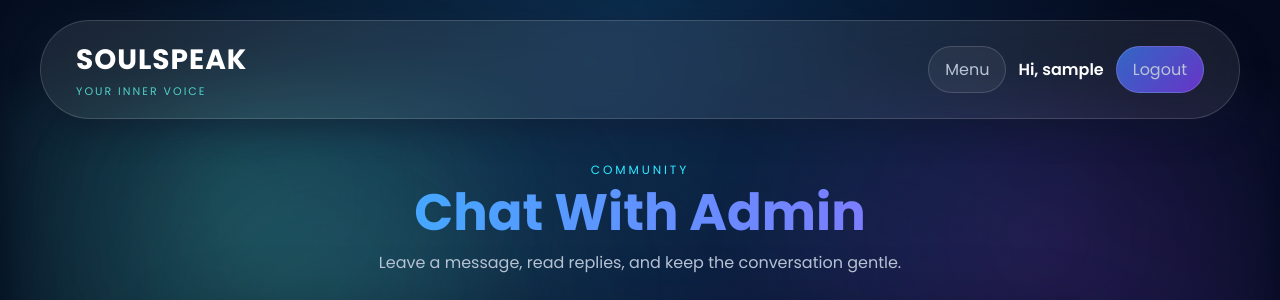
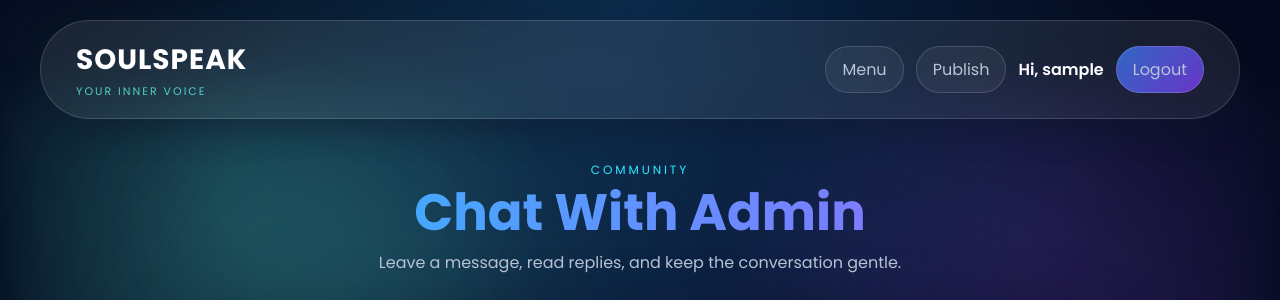
Before and after one commit to divyatharshiniiravisangkar-jpg/GitExercise-SoulSpeak, a Flask app: page /chat in a window 1280 px wide. Shown: the top 300 px of the page. Run offline with Flask 3, Linux system fonts and the light colour scheme; the visitor is signed in with stand-in values (Sample User, id 1); data comes from the database, SQL or seed files in the repository; data that the repository does not hold is empty.

Commit message:
Add publish link to navigation

```diff
--- a/templates/base.html
+++ b/templates/base.html
@@ -16,6 +16,7 @@
             <div class="nav-links">
                 {% if current_user.is_authenticated %}
                     <a href="{{ url_for('menu') }}" class="nav-link-btn">Menu</a>
+                    <a href="{{ url_for('post') }}" class="nav-link-btn">Publish</a>
                     <span class="nav-user">Hi, {{ current_user.username }}</span>
                     <a href="{{ url_for('logout') }}" class="nav-link-btn logout-btn">Logout</a>
                 {% endif %}
```
